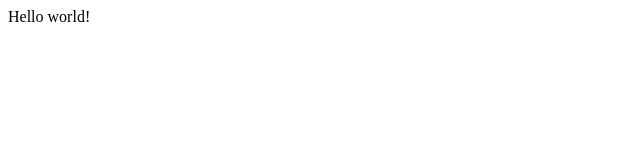
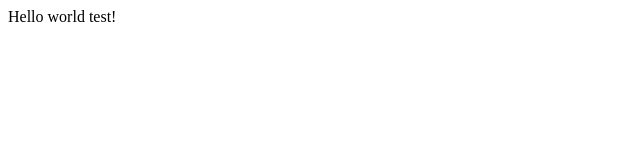
Before and after one commit to anilmadhub/netlify-test, a plain HTML site: page index.html in a window 1280 px wide. Shown: the full height of the page, 0-640 px from the left. Drawn offline with Linux system fonts and the light colour scheme.

Commit message:
added test branch

```diff
--- a/index.html
+++ b/index.html
@@ -6,6 +6,6 @@
 		<title>Testing netlify</title>
 	</head>
 	<body>
-		Hello world!
+		Hello world test!
 	</body>
 </html>
```
